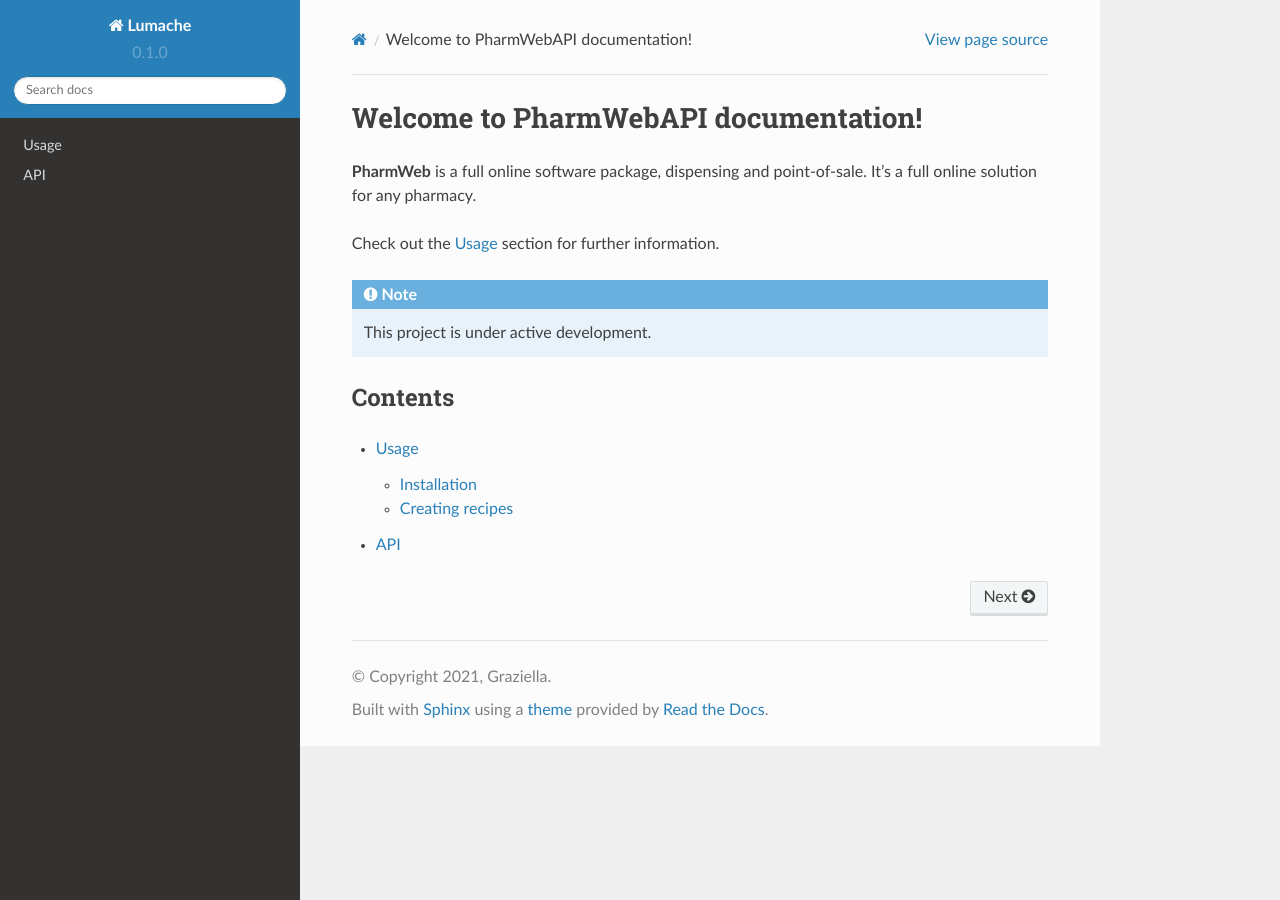
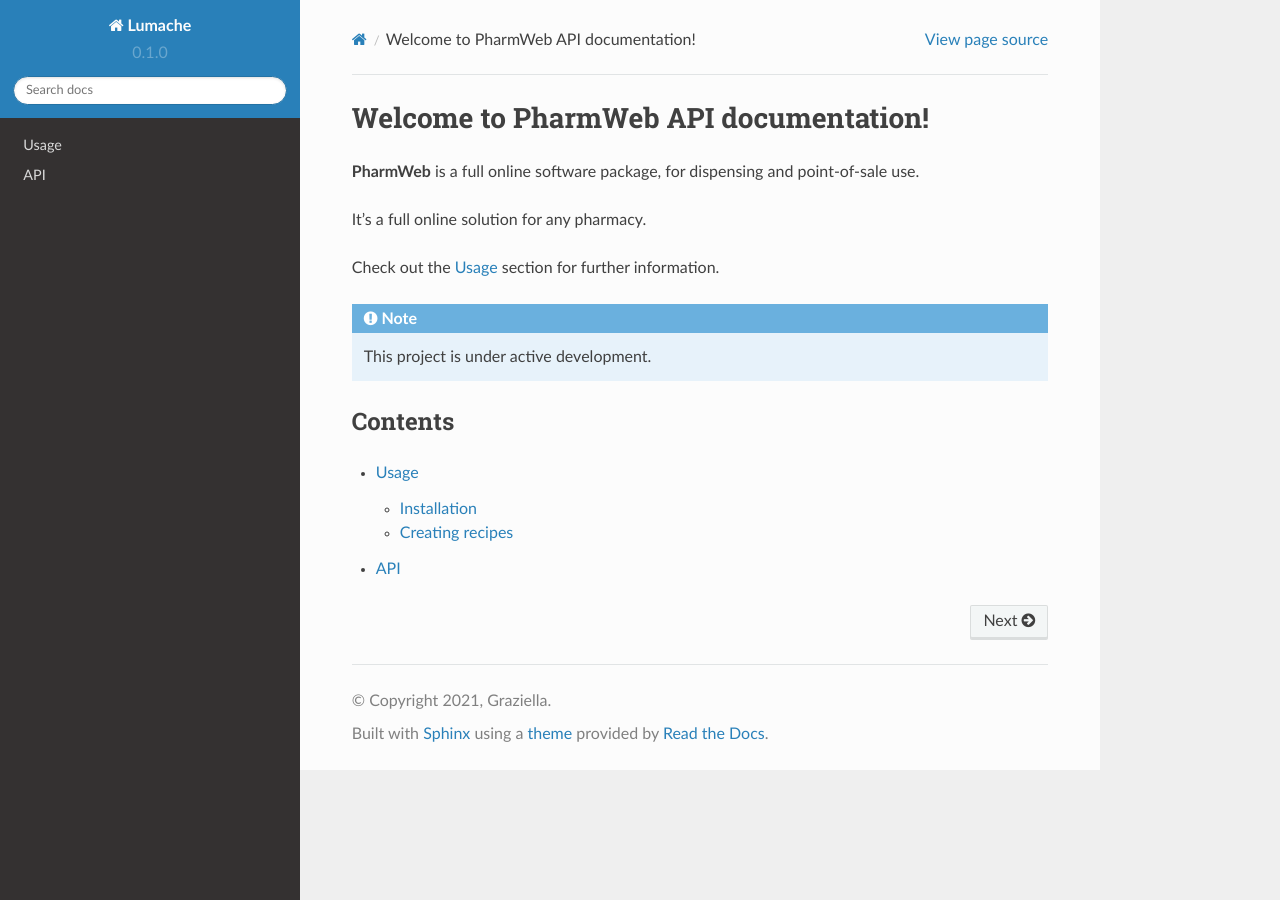
Before and after one commit to Torrafuzar/PharmWebAPI, a Sphinx documentation site: the page built from docs/source/index.rst, in a window 1280 px wide. Built offline with Sphinx 7.4.7 and the Read the Docs theme 2.0.0, drawn with Linux system fonts in a browser that asks for light colours.

Commit message:
Update index.rst

```diff
--- a/docs/source/index.rst
+++ b/docs/source/index.rst
@@ -1,7 +1,8 @@
-Welcome to PharmWebAPI documentation!
+Welcome to PharmWeb API documentation!
 ===================================
 
-**PharmWeb** is a full online software package, dispensing and point-of-sale.
+**PharmWeb** is a full online software package, for dispensing and point-of-sale use.
+
 It's a full online solution for any pharmacy.
 
 Check out the :doc:`usage` section for further information.
```
